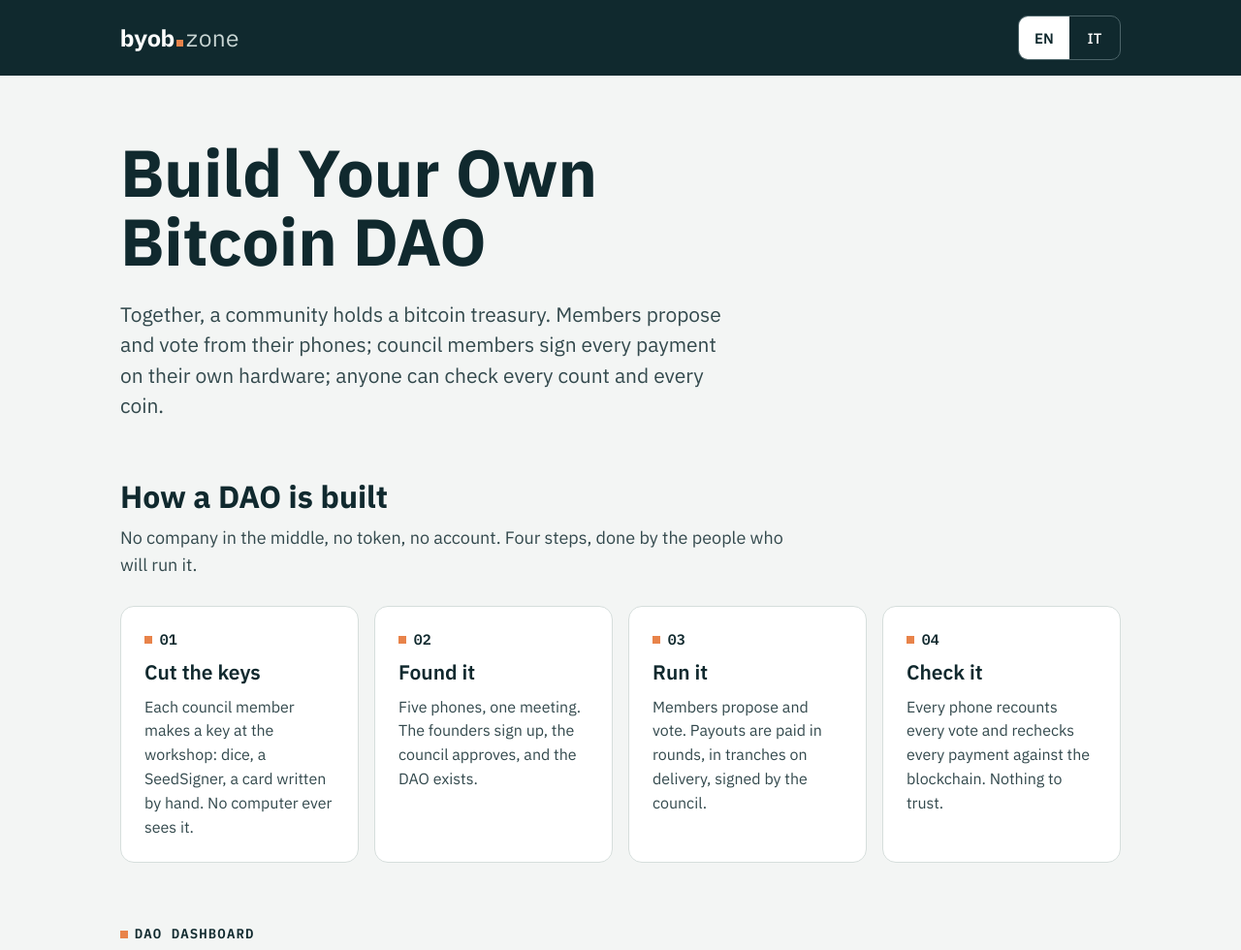
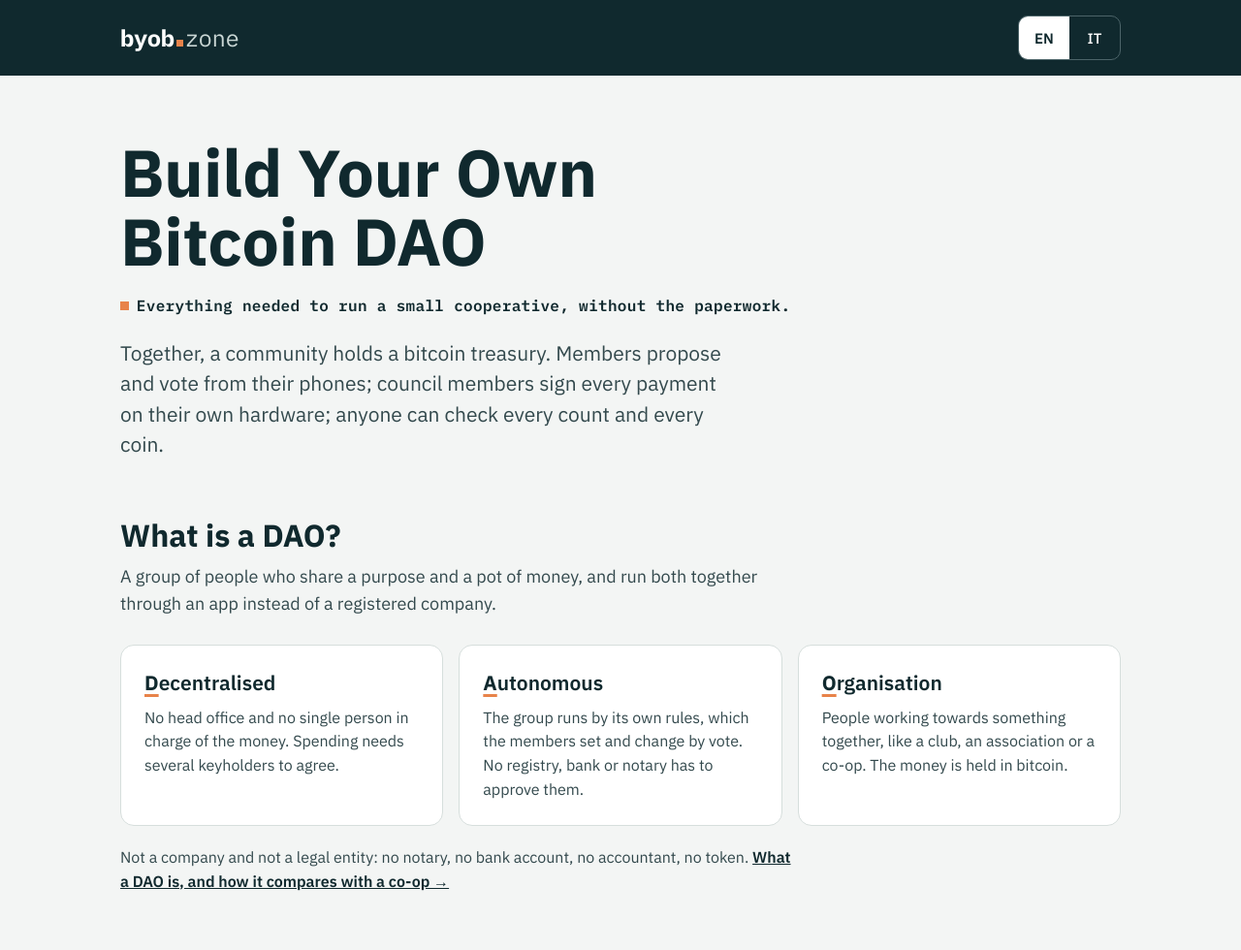
Before and after one commit to byob-zone/byob-zone.github.io, a website built with Vite: page index.html in a window 1280 px wide. Shown: the top 980 px of the page at 97% size. Built offline with nearby package versions, Linux system fonts and the light colour scheme; no server answers.

Commit message:
Home: mission line and a What is a DAO section
A one-line mission under the title, and a new section before How a
DAO is built: a plain definition, what D, A and O stand for, a note
that a DAO is not a legal entity, and a link to the one-page handout
in the btc-dao repo. English and Italian.

Co-Authored-By: Claude Opus 5.5 <noreply@anthropic.com>
Claude-Session: https://claude.ai/code/session_01C94yzFzPHKzVgkhzxZVh9e

```diff
--- a/index.html
+++ b/index.html
@@ -25,7 +25,15 @@
   <main>
     <section class="wrap hero">
       <h1 data-t="title">Build Your Own Bitcoin DAO</h1>
+      <p class="mission" data-t="mission"></p>
       <p class="lead" data-t="lead"></p>
+    </section>
+
+    <section class="wrap block" id="what">
+      <h2 class="h2" data-t="whatTitle"></h2>
+      <p class="sub" data-t="whatLead"></p>
+      <ul class="steps terms" id="terms"></ul>
+      <p class="what-note"><span data-t="whatNote"></span> <a id="whatMore" href="https://github.com/Bitcoin-DAO/btc-dao/blob/main/docs/handout.md" data-t="whatMore"></a></p>
     </section>
 
     <section class="wrap block" id="how">
--- a/src/i18n.ts
+++ b/src/i18n.ts
@@ -1,7 +1,8 @@
 export type Lang = 'en' | 'it';
 
 type Strings = {
-  title: string; lead: string;
+  title: string; mission: string; lead: string;
+  whatTitle: string; whatLead: string; terms: [string, string, string][]; whatNote: string; whatMore: string; whatMoreHref: string;
   howTitle: string; howLead: string; steps: [string, string][];
   firstBuilt: string; status: string; alphaText: string; enter: string; pulseSoon: string;
   facts: [string, string][];
@@ -22,6 +23,17 @@ type Strings = {
 export const T: Record<Lang, Strings> = {
   en: {
     title: 'Build Your Own Bitcoin DAO',
+    mission: 'Everything needed to run a small cooperative, without the paperwork.',
+    whatTitle: 'What is a DAO?',
+    whatLead: 'A group of people who share a purpose and a pot of money, and run both together through an app instead of a registered company.',
+    terms: [
+      ['D', 'Decentralised', 'No head office and no single person in charge of the money. Spending needs several keyholders to agree.'],
+      ['A', 'Autonomous', 'The group runs by its own rules, which the members set and change by vote. No registry, bank or notary has to approve them.'],
+      ['O', 'Organisation', 'People working towards something together, like a club, an association or a co-op. The money is held in bitcoin.'],
+    ],
+    whatNote: 'Not a company and not a legal entity: no notary, no bank account, no accountant, no token.',
+    whatMore: 'What a DAO is, and how it compares with a co-op →',
+    whatMoreHref: 'https://github.com/Bitcoin-DAO/btc-dao/blob/main/docs/handout.md',
     lead: 'Together, a community holds a bitcoin treasury. Members propose and vote from their phones; council members sign every payment on their own hardware; anyone can check every count and every coin.',
     howTitle: 'How a DAO is built',
     howLead: 'No company in the middle, no token, no account. Four steps, done by the people who will run it.',
@@ -73,6 +85,17 @@ export const T: Record<Lang, Strings> = {
   },
   it: {
     title: 'Costruisci la tua DAO Bitcoin',
+    mission: 'Tutto ciò che serve per gestire una piccola cooperativa, senza le carte.',
+    whatTitle: 'Che cos’è una DAO?',
+    whatLead: 'Un gruppo di persone che condividono uno scopo e una cassa comune, e gestiscono entrambi insieme con un’app invece che con una società registrata.',
+    terms: [
+      ['D', 'Decentralizzata', 'Nessuna sede centrale e nessuna persona sola a capo del denaro. Per spendere devono essere d’accordo più custodi delle chiavi.'],
+      ['A', 'Autonoma', 'Il gruppo segue regole proprie, che i membri stabiliscono e cambiano con un voto. Nessun registro, banca o notaio deve approvarle.'],
+      ['O', 'Organizzazione', 'Persone che lavorano insieme per qualcosa, come un circolo, un’associazione o una cooperativa. Il denaro è in bitcoin.'],
+    ],
+    whatNote: 'Non è una società né un ente giuridico: niente notaio, niente conto in banca, niente commercialista, niente token.',
+    whatMore: 'Che cos’è una DAO, e il confronto con una cooperativa →',
+    whatMoreHref: 'https://github.com/Bitcoin-DAO/btc-dao/blob/main/docs/handout.it.md',
     lead: 'Insieme, una comunità custodisce una tesoreria in bitcoin. I membri propongono e votano dal telefono; i membri del consiglio firmano ogni pagamento con il proprio dispositivo; chiunque può verificare ogni conteggio e ogni moneta.',
     howTitle: 'Come si costruisce una DAO',
     howLead: 'Nessuna azienda in mezzo, nessun token, nessun account. Quattro passi, fatti da chi la gestirà.',
--- a/src/main.ts
+++ b/src/main.ts
@@ -36,6 +36,17 @@ function render(lang: Lang) {
     if (typeof v === 'string') node.textContent = v;
   });
   document.querySelectorAll<HTMLButtonElement>('.lang button').forEach(b => b.setAttribute('aria-pressed', String(b.dataset.lang === lang)));
+
+  fill('terms', t.terms.map(([letter, word, text]) => {
+    const li = el('li', 'card step term');
+    const head = el('h3', '');
+    head.append(el('span', 'term-letter', letter), word.slice(1));
+    head.setAttribute('aria-label', word);
+    li.append(head, el('p', '', text));
+    return li;
+  }));
+  const more = document.getElementById('whatMore');
+  if (more) more.setAttribute('href', t.whatMoreHref);
 
   fill('steps', t.steps.map(([title, text], i) => {
     const li = el('li', 'card step');
--- a/src/style.css
+++ b/src/style.css
@@ -59,6 +59,14 @@ h1, h2, h3, p { margin: 0; }
 
 .hero { padding-top: 64px; padding-bottom: 48px; }
 .hero h1 { font-size: clamp(40px, 6vw, 68px); line-height: 1.05; font-weight: 700; max-width: 14ch; }
+.mission { margin-top: 20px; font-family: var(--mono); font-size: 16px; font-weight: 600; letter-spacing: 0.02em; color: var(--ink); }
+.mission::before { content: ''; display: inline-block; width: 0.55em; height: 0.55em; background: var(--orange); margin-right: 0.5em; vertical-align: 0.05em; }
+.steps.terms { grid-template-columns: 1fr; }
+@media (min-width: 760px) { .steps.terms { grid-template-columns: repeat(3, minmax(0, 1fr)); } }
+.term h3 { font-size: 21px; font-weight: 600; }
+.term-letter { font-weight: 700; text-decoration: underline; text-decoration-color: var(--orange); text-decoration-thickness: 3px; text-underline-offset: 4px; }
+.what-note { margin-top: 20px; font-size: 16px; line-height: 1.55; color: var(--ink-2); max-width: 44rem; }
+.what-note a { color: var(--ink); font-weight: 600; }
 .lead { margin-top: 24px; font-size: 21px; line-height: 1.5; max-width: 40rem; color: var(--ink-2); }
 
 .steps { list-style: none; margin: 0; padding: 0; display: grid; grid-template-columns: repeat(auto-fit, minmax(230px, 1fr)); gap: 16px; }
```
